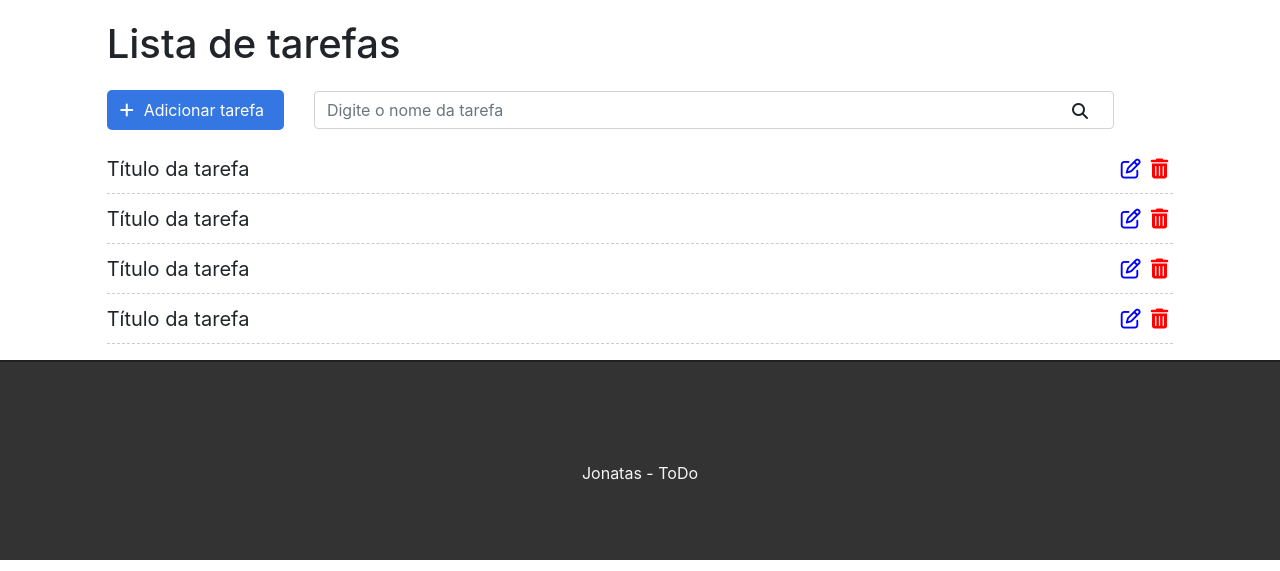
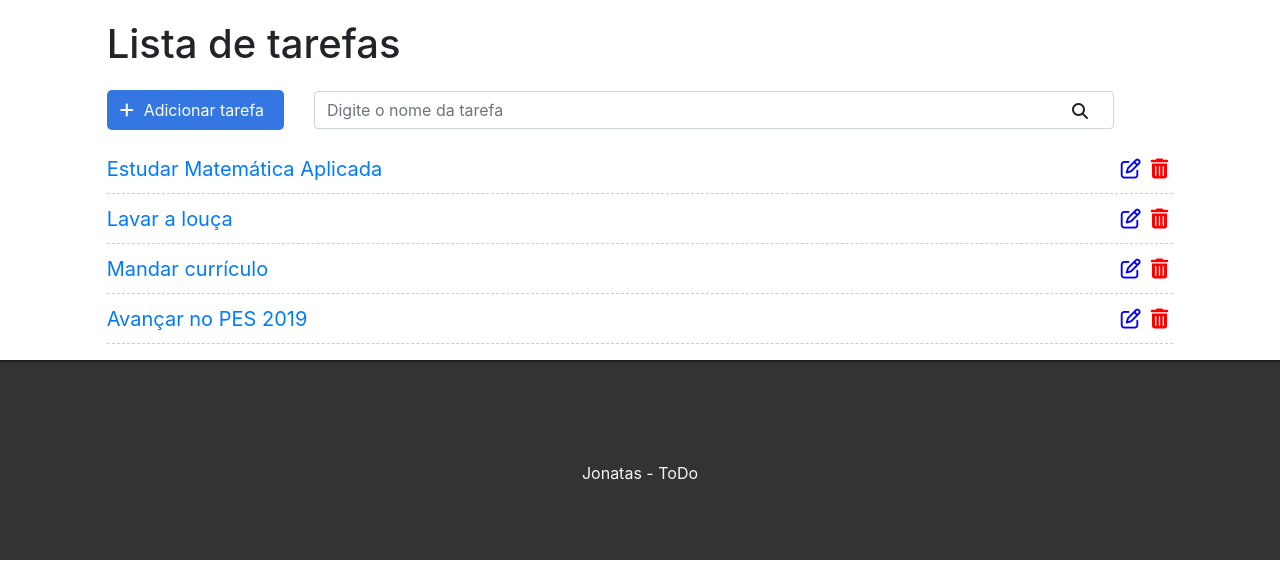
Before and after one commit to Jonntz/todo-django, a Django app: page / in a window 1280 px wide. Shown: the part 57-628 px from the top of the page. Run offline with Django 3.2, Linux system fonts and the light colour scheme; data comes from the database, SQL or seed files in the repository; some libraries are stand-ins or nearby versions.

Commit message:
Iniciando a CRUD com a leitura de todas as tarefas e os detalhes

```diff
--- a/tasks/templates/base.html
+++ b/tasks/templates/base.html
@@ -18,7 +18,7 @@
   <body>
     <div class="container-fluid">
         <nav class="navbar navbar-expand-lg navbar-light bg-light">
-            <a class="navbar-brand" href="#">ToDo</a>
+            <a class="navbar-brand" href="/">ToDo</a>
             <button class="navbar-toggler" type="button" data-toggle="collapse" data-target="#navbarSupportedContent" aria-controls="navbarSupportedContent" aria-expanded="false" aria-label="Toggle navigation">
                 <span class="navbar-toggler-icon"></span>
             </button>
--- a/tasks/templates/tasks/list.html
+++ b/tasks/templates/tasks/list.html
@@ -14,29 +14,13 @@
             <i class="fa fa-search" aria-hidden="true"></i>
         </div>
         <ul class="task-list">
-            <li class="task-item">
-                <span>Título da tarefa</span>
-                <span><i class="fa fa-trash" aria-hidden="true"></i></span>
-                <span><i class="fa fa-edit" aria-hidden="true"></i></span>
-            </li>
-
-            <li class="task-item">
-                <span>Título da tarefa</span>
-                <span><i class="fa fa-trash" aria-hidden="true"></i></span>
-                <span><i class="fa fa-edit" aria-hidden="true"></i></span>
-            </li>
-
-            <li class="task-item">
-                <span>Título da tarefa</span>
-                <span><i class="fa fa-trash" aria-hidden="true"></i></span>
-                <span><i class="fa fa-edit" aria-hidden="true"></i></span>
-            </li>
-
-            <li class="task-item">
-                <span>Título da tarefa</span>
-                <span><i class="fa fa-trash" aria-hidden="true"></i></span>
-                <span><i class="fa fa-edit" aria-hidden="true"></i></span>
-            </li>
+            {% for task in tasks %}
+                <li class="task-item">
+                    <span><a href="/task/{{ task.id }}">{{ task.title }}</a></span>
+                    <span><i class="fa fa-trash" aria-hidden="true"></i></span>
+                    <span><i class="fa fa-edit" aria-hidden="true"></i></span>
+                </li>
+            {% endfor %}
         </ul>
     </div>
 {% endblock content %}
--- a/tasks/urls.py
+++ b/tasks/urls.py
@@ -4,5 +4,6 @@ from django.urls import path
 urlpatterns = [
     path('helloWorld', hello_world),
     path('', task_list, name='task_list'),
-    path('yourname/<str:name>', your_name, name="your_name")
+    path('yourname/<str:name>', your_name, name="your_name"),
+    path('task/<int:id>', task_view, name='task_view'),
 ]
--- a/tasks/views.py
+++ b/tasks/views.py
@@ -1,12 +1,18 @@
-from django.shortcuts import render
+from django.shortcuts import render, get_object_or_404
 from django.http import HttpResponse
+from .models import Task
 
 # Create your views here.
+def task_list(request):
+    tasks = Task.objects.all()
+    return render(request, 'tasks/list.html', {'tasks': tasks})
+
 def hello_world(request):
     return HttpResponse("Hello world")
 
-def task_list(request):
-    return render(request, 'tasks/list.html')
-
 def your_name(request, name):
     return render(request, 'tasks/your-name.html', {'name': name})
+
+def task_view(request, id):
+    task = get_object_or_404(Task, pk=id)
+    return render(request, 'tasks/task.html', {'task': task})
```
Also changed, not shown: tasks/templates/tasks/task.html (added, +11 -0 lines).
